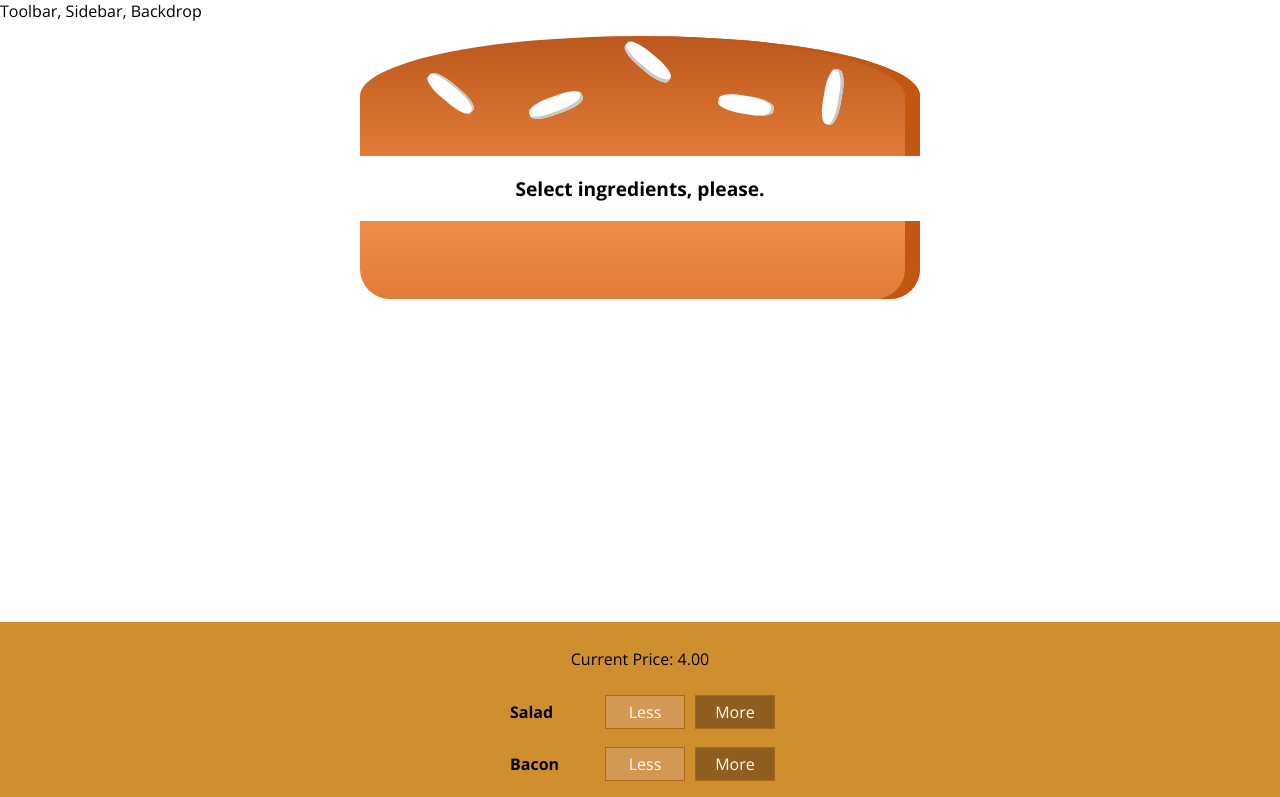
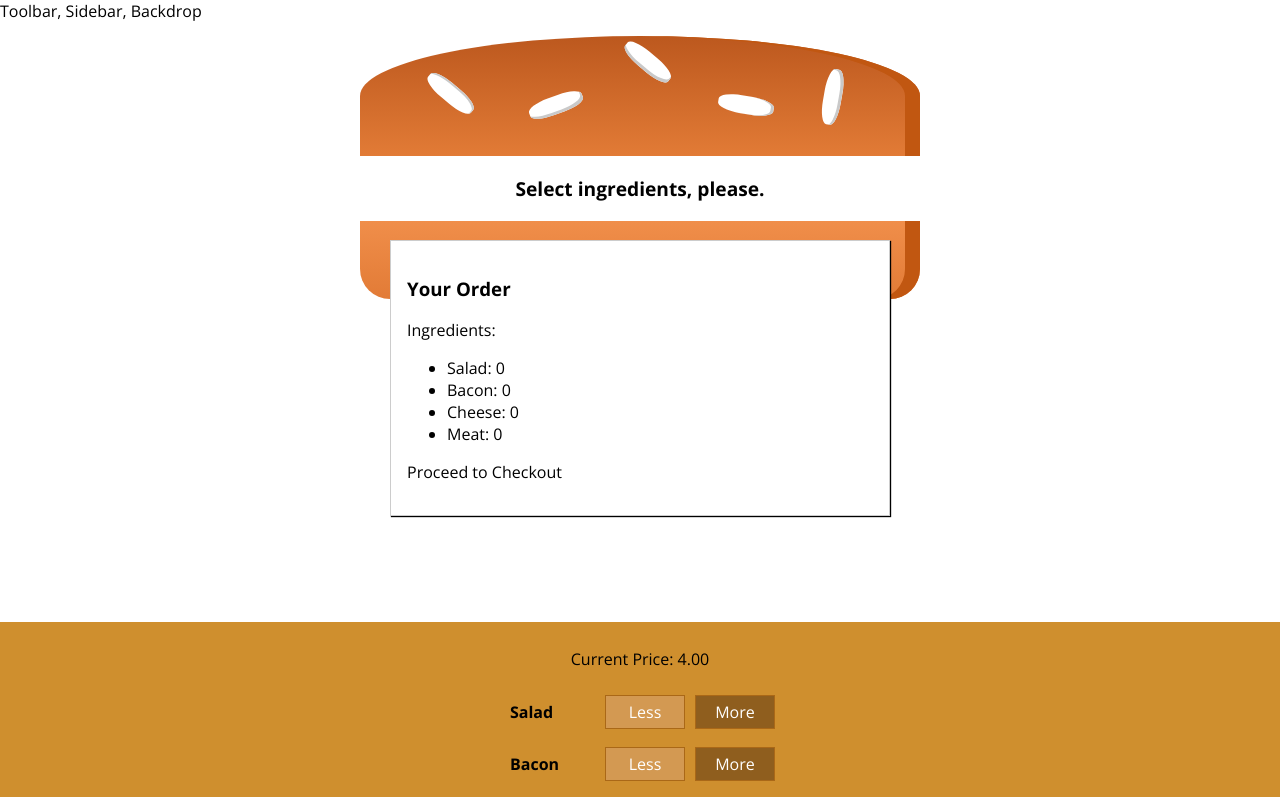
Before and after one commit to mpsingh17/Burger-Builder-ReactJS, a React (Create React App) app: page / in a window 1280 px wide. Shown: the top 797 px of the page. Built offline with nearby package versions, Linux system fonts and the light colour scheme.

Commit message:
Modal for order summary.

```diff
--- /dev/null
+++ b/src/components/OrderSummary/OrderSummary.js
@@ -0,0 +1,23 @@
+import React from "react";
+
+const orderSummary = props => {
+    const ingredientSummary = Object.keys(props.ingredients).map((ing, i) => {
+        return (
+            <li key={ing + i}>
+                <span style={{ textTransform: "capitalize" }}>{ing}: </span>
+                {props.ingredients[ing]}
+            </li>
+        );
+    });
+
+    return (
+        <React.Fragment>
+            <h3>Your Order</h3>
+            <p>Ingredients: </p>
+            <ul>{ingredientSummary}</ul>
+            <p>Proceed to Checkout</p>
+        </React.Fragment>
+    );
+};
+
+export default orderSummary;
--- /dev/null
+++ b/src/components/UI/Modal/Modal.js
@@ -0,0 +1,6 @@
+import React from "react";
+import styles from "./Modal.module.css";
+
+const modal = props => <div className={styles.Modal}>{props.children}</div>;
+
+export default modal;
--- /dev/null
+++ b/src/components/UI/Modal/Modal.module.css
@@ -0,0 +1,20 @@
+.Modal {
+    position: fixed;
+    z-index: 500;
+    background-color: white;
+    width: 70%;
+    border: 1px solid #ccc;
+    box-shadow: 1px 1px 1px black;
+    padding: 16px;
+    left: 15%;
+    top: 30%;
+    box-sizing: border-box;
+    transition: all 0.3s ease-out;
+}
+
+@media (min-width: 600px) {
+    .Modal {
+        width: 500px;
+        left: calc(50% - 250px);
+    }
+}
--- a/src/containers/burger_builder/BurgerBuilder.js
+++ b/src/containers/burger_builder/BurgerBuilder.js
@@ -1,18 +1,19 @@
-import React, {Component} from 'react';
-import Burger from '../../components/burger/Burger';
-import BuildControls from '../../components/build_controls/BuildControls';
+import React, { Component } from "react";
+import Burger from "../../components/burger/Burger";
+import BuildControls from "../../components/build_controls/BuildControls";
+import Modal from "../../components/UI/Modal/Modal";
+import OrderSummary from "../../components/OrderSummary/OrderSummary";
 
 const INGREDIENT_PRICES = {
     salad: 0.5,
     cheese: 0.4,
     meat: 1.3,
     bacon: 0.7
-}
+};
 
 class BurgerBuilder extends Component {
-
     state = {
-        ingredients : {
+        ingredients: {
             salad: 0,
             bacon: 0,
             cheese: 0,
@@ -20,16 +21,19 @@ class BurgerBuilder extends Component {
         },
         price: 4,
         isPurchasable: false
-    }
-
-    updateIsPurchasableState = (ingredients) => {
-        const ingredientCount = Object
-        .values(ingredients)
-        .reduce((sum, currentValue) => { return sum + currentValue }, 0);
-        this.setState({isPurchasable: ingredientCount > 0});
     };
 
-    addIngredientHandler = (type) => {
+    updateIsPurchasableState = ingredients => {
+        const ingredientCount = Object.values(ingredients).reduce(
+            (sum, currentValue) => {
+                return sum + currentValue;
+            },
+            0
+        );
+        this.setState({ isPurchasable: ingredientCount > 0 });
+    };
+
+    addIngredientHandler = type => {
         const oldCount = this.state.ingredients[type];
         const updatedCount = oldCount + 1;
         const ingredientsCopy = {
@@ -45,9 +49,9 @@ class BurgerBuilder extends Component {
             price: newPrice
         });
         this.updateIsPurchasableState(ingredientsCopy);
-    }
+    };
 
-    removeIngredientHandler = (type) => {
+    removeIngredientHandler = type => {
         const oldCount = this.state.ingredients[type];
         if (oldCount <= 0) return;
 
@@ -65,22 +69,24 @@ class BurgerBuilder extends Component {
             price: newPrice
         });
         this.updateIsPurchasableState(ingredientsCopy);
-    }
+    };
 
-
-    render () {
+    render() {
         return (
             <React.Fragment>
+                <Modal>
+                    <OrderSummary ingredients={this.state.ingredients} />
+                </Modal>
                 <Burger ingredients={this.state.ingredients} />
                 <BuildControls
                     price={this.state.price}
                     isPurchasable={this.state.isPurchasable}
                     addIngredientHandler={this.addIngredientHandler}
-                    removeIngredientHandler={this.removeIngredientHandler} />
+                    removeIngredientHandler={this.removeIngredientHandler}
+                />
             </React.Fragment>
         );
     }
-
 }
 
 export default BurgerBuilder;
```
